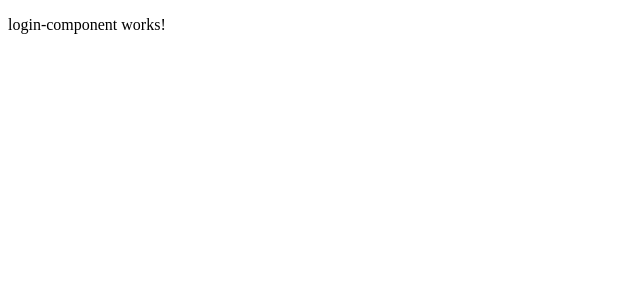
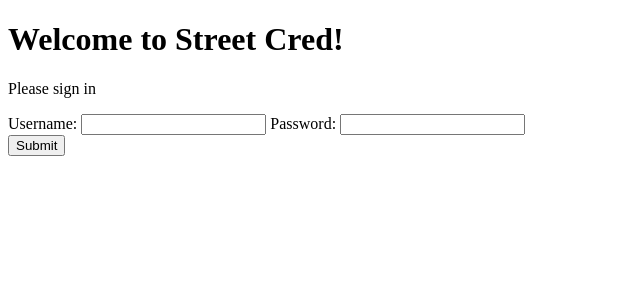
Before and after one commit to deibele1/First-Java-Project, an Angular app in the folder frontEnd/StreetCred/: page / in a window 1280 px wide. Shown: the top 300 px of the page, without its empty margins (0-640 px from the left). Built offline with nearby package versions, Linux system fonts and the light colour scheme.

Commit message:
added login layout, no functionality

```diff
--- a/frontEnd/StreetCred/angular.json
+++ b/frontEnd/StreetCred/angular.json
@@ -119,6 +119,10 @@
           }
         }
       }
-    }},
-  "defaultProject": "StreetCred"
+    }
+  },
+  "defaultProject": "StreetCred",
+  "cli": {
+    "analytics": "c7779e02-7f05-4952-a1a0-f7b66d298d74"
+  }
 }
--- a/frontEnd/StreetCred/package.json
+++ b/frontEnd/StreetCred/package.json
@@ -19,6 +19,7 @@
     "@angular/platform-browser": "~9.0.7",
     "@angular/platform-browser-dynamic": "~9.0.7",
     "@angular/router": "~9.0.7",
+    "@types/jest": "^25.2.1",
     "rxjs": "~6.5.4",
     "tslib": "^1.10.0",
     "zone.js": "~0.10.2"
--- a/frontEnd/StreetCred/src/app/app.component.html
+++ b/frontEnd/StreetCred/src/app/app.component.html
@@ -1 +1 @@
-<app-login-component>Testing App Comoponent</app-login-component>
+<app-login-component></app-login-component>
--- a/frontEnd/StreetCred/src/app/app.component.ts
+++ b/frontEnd/StreetCred/src/app/app.component.ts
@@ -6,5 +6,5 @@ import { Component } from '@angular/core';
   styleUrls: ['./app.component.css']
 })
 export class AppComponent {
-  title = 'StreetCred';
+
 }
--- a/frontEnd/StreetCred/src/app/login/login.component.html
+++ b/frontEnd/StreetCred/src/app/login/login.component.html
@@ -1 +1,7 @@
-<p>login-component works!</p>
+<div>
+    <h1>Welcome to Street Cred!</h1>
+    <p>Please sign in</p>
+    Username: <input type="text"> Password: <input type="password">
+    <br>
+    <button>Submit</button>
+</div>
```
Also changed, not shown: 1 other file (tests, documents, lock files or other folders).
